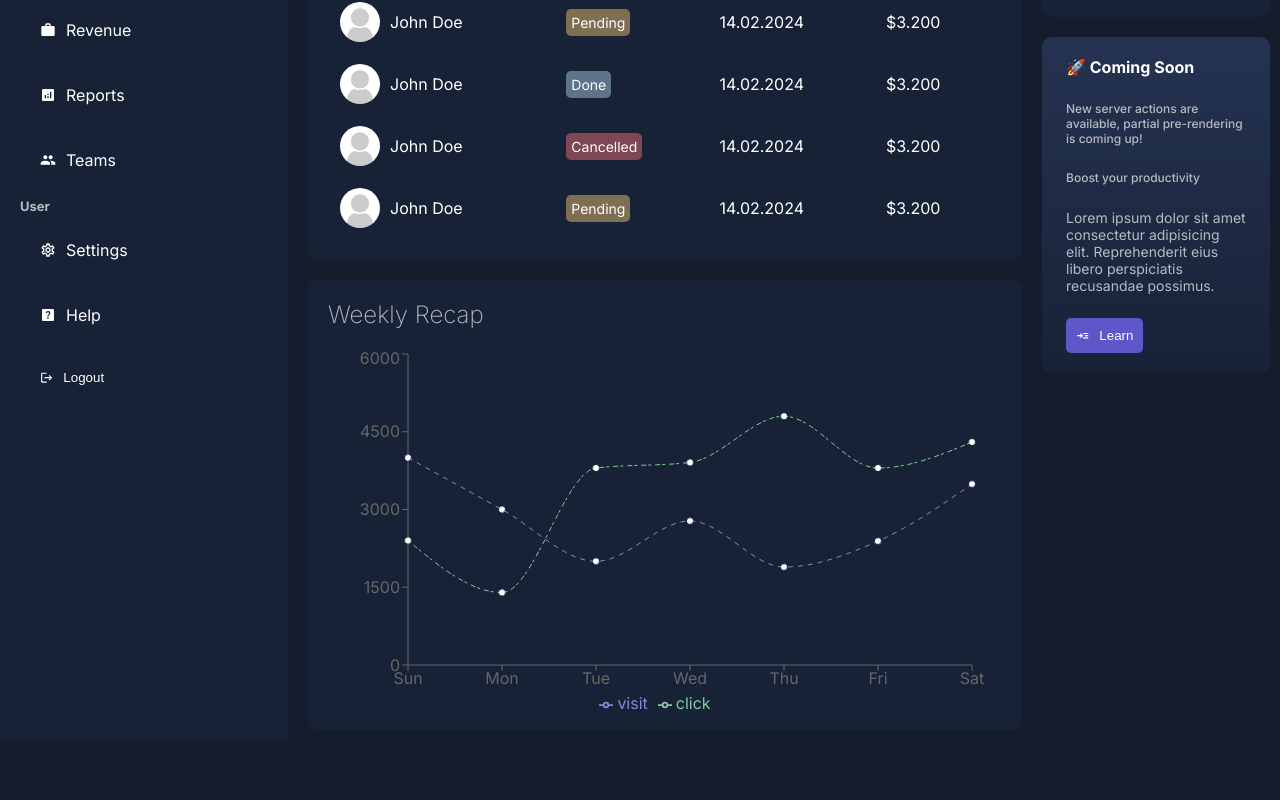
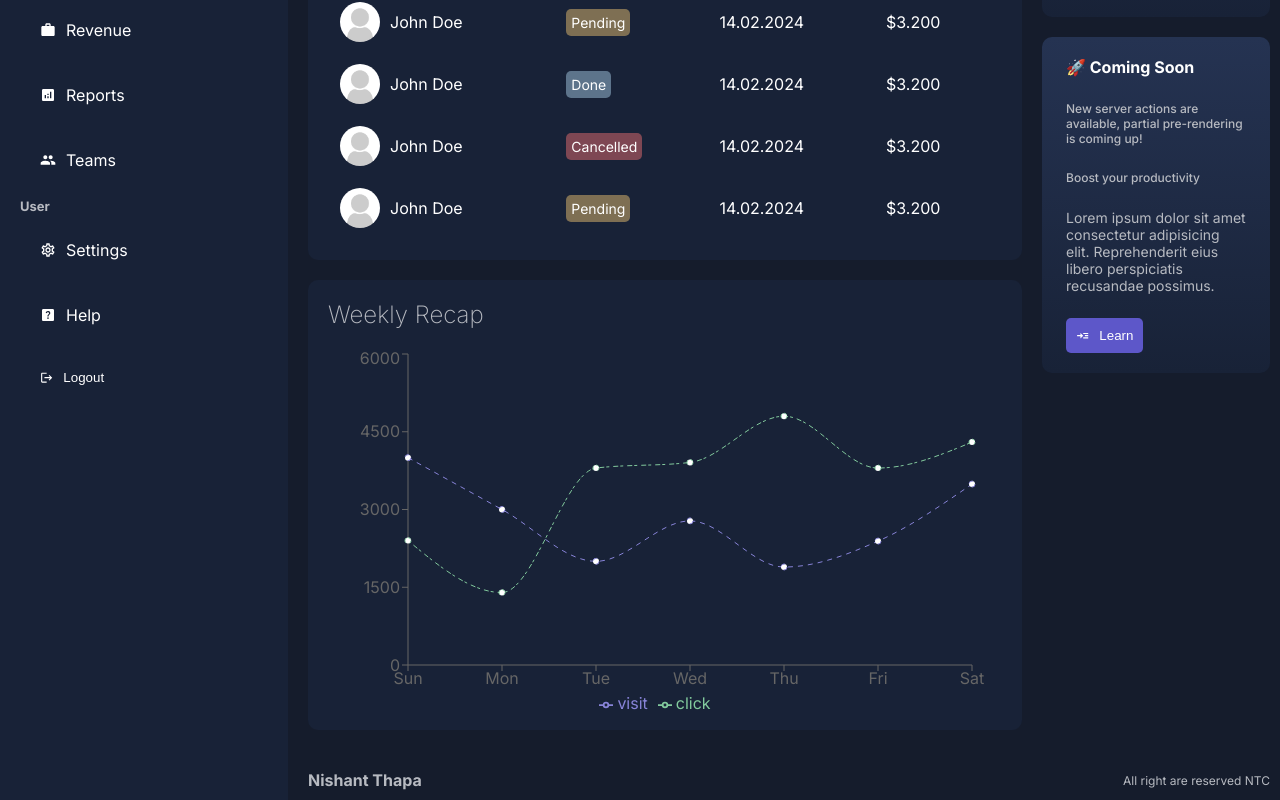
Before and after one commit to nthapa000/nextJsadmin, a Next.js app: page /dashboard in a window 1280 px wide. Shown: the part 420-1220 px from the top of the page. Before the commit the page ends 1160 px from the top, so only its background shows below. Built offline with nearby package versions, Linux system fonts and the light colour scheme.

Commit message:
#7 Footer

```diff
--- a/app/dashboard/layout.jsx
+++ b/app/dashboard/layout.jsx
@@ -1,6 +1,7 @@
 import Navbar from "../ui/dashboard/navbar/navbar"
 import Sidebar from "../ui/dashboard/sidebar/sidebar"
 import styles from "../ui/dashboard/dashboard.module.css"
+import Footer from "../ui/dashboard/footer/footer"
 
 const layout = ({ children }) => {
   return (
@@ -12,6 +13,7 @@
            < Navbar/>
            {children}
            {/* so that we can export more children  */}
+           <Footer />
         </div>
     </div>
   )
--- /dev/null
+++ b/app/ui/dashboard/footer/footer.jsx
@@ -0,0 +1,14 @@
+import styles from './footer.module.css'
+
+const Footer = () => {
+  return (
+    <div className={styles.container}>
+        <div className={styles.logo}>
+            Nishant Thapa
+        </div>
+        <div className={styles.text}>All right are reserved NTC</div>
+    </div>
+  )
+}
+
+export default Footer
--- /dev/null
+++ b/app/ui/dashboard/footer/footer.module.css
@@ -0,0 +1,18 @@
+.container{
+    display: flex;
+    align-items: center;
+    justify-content: space-between;
+    margin-top:30px ;
+    margin-bottom: 10px;
+    margin-right: 10px;
+    margin-left: 20px;
+    color: var(--textSoft);
+}
+
+.logo{
+    font-weight: bold;
+}
+
+.text{
+    font-size: 12px;
+}
```
